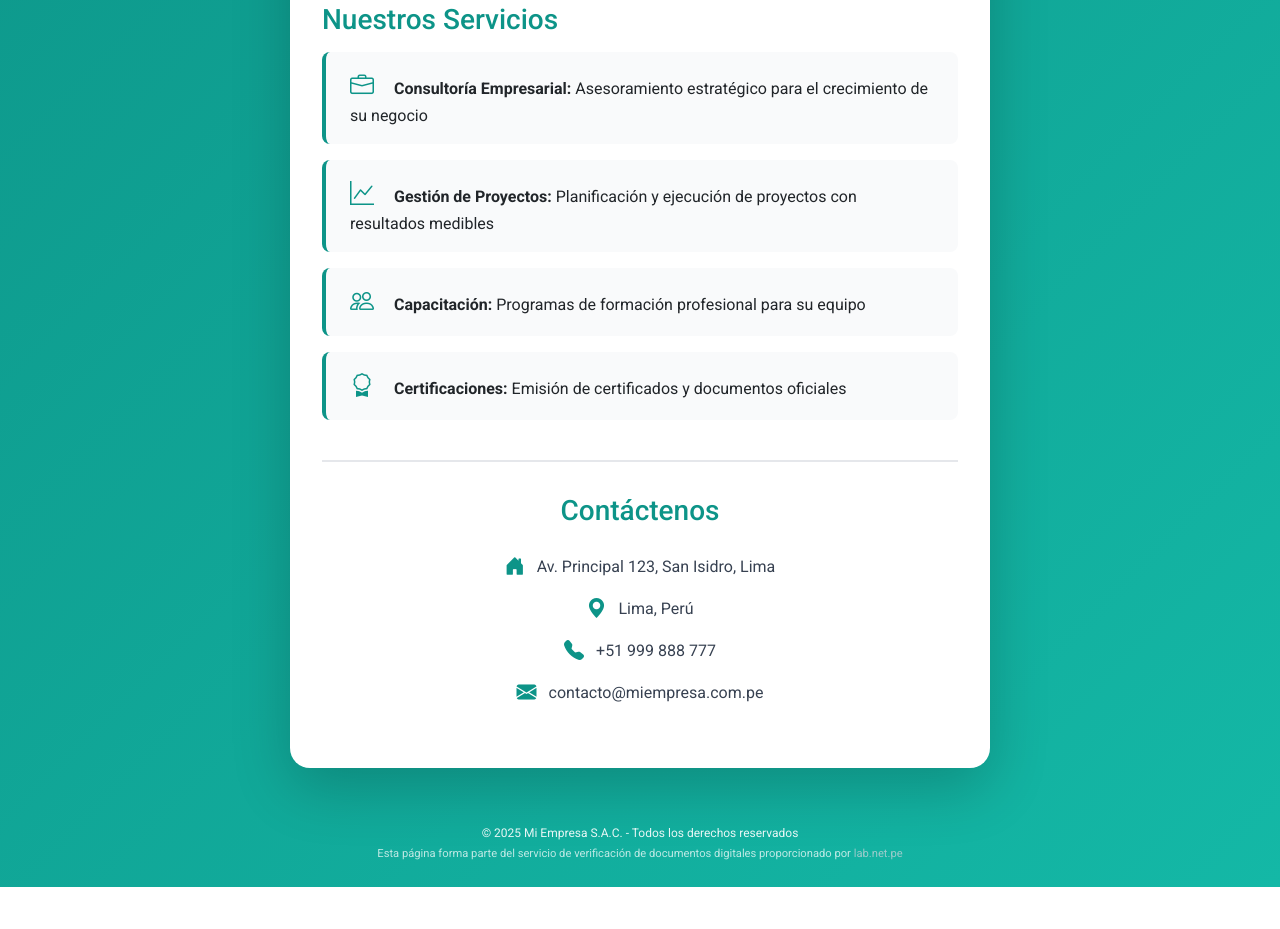
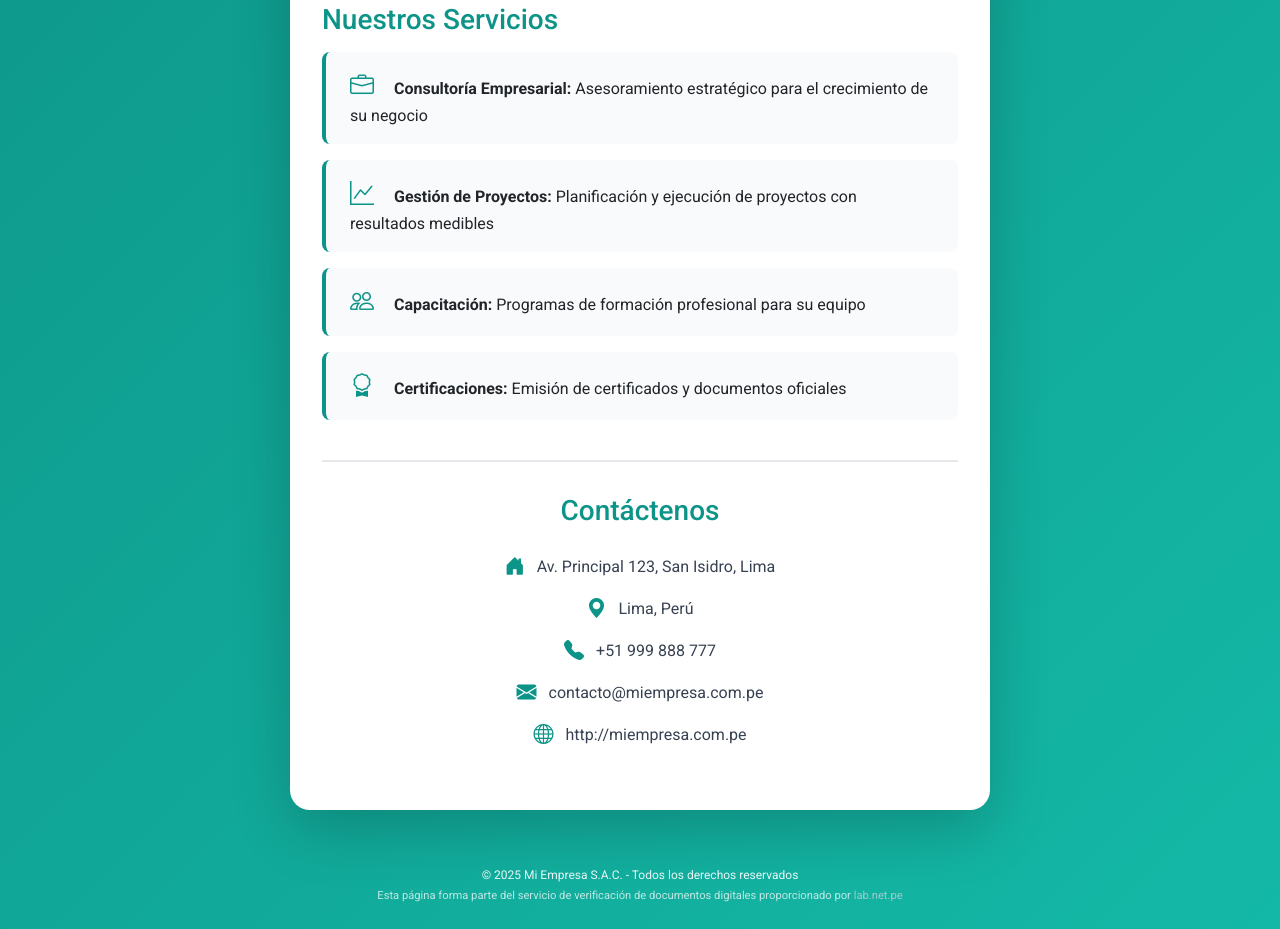
Before and after one commit to ericoperu/demo_empresa, a plain HTML site: page index.html in a window 1280 px wide. Shown: the part 480-1409 px from the top of the page. Before the commit the page ends 1367 px from the top, so only its background shows below. Drawn offline with nearby package versions, Linux system fonts and the light colour scheme.

Commit message:
Update index.html

```diff
--- a/index.html
+++ b/index.html
@@ -248,6 +248,11 @@
           <i class="bi bi-envelope-fill"></i>
           <span>contacto@miempresa.com.pe</span>
         </div>
+
+        <div class="contact-item">
+          <i class="bi bi-globe"></i>
+          <span>http://miempresa.com.pe</span>
+        </div>
       </div>
     </div>
   </main>
```
